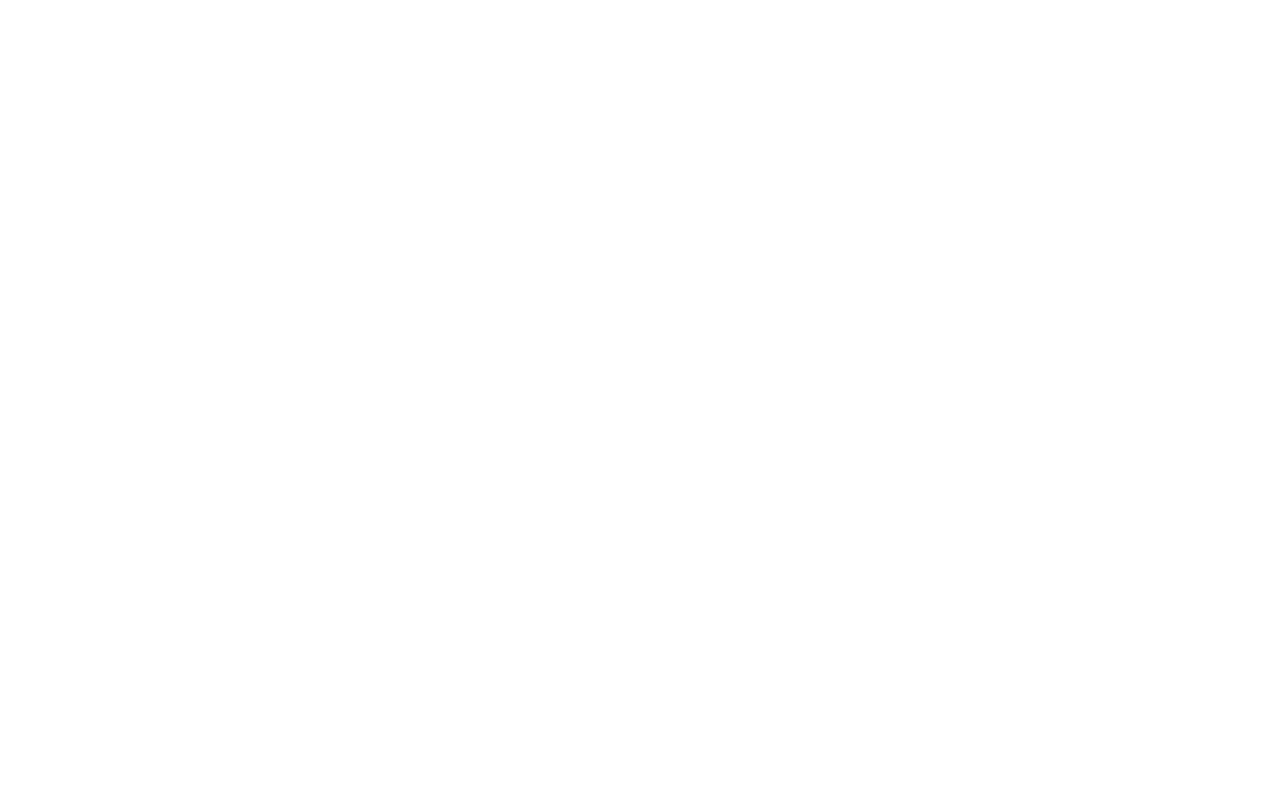
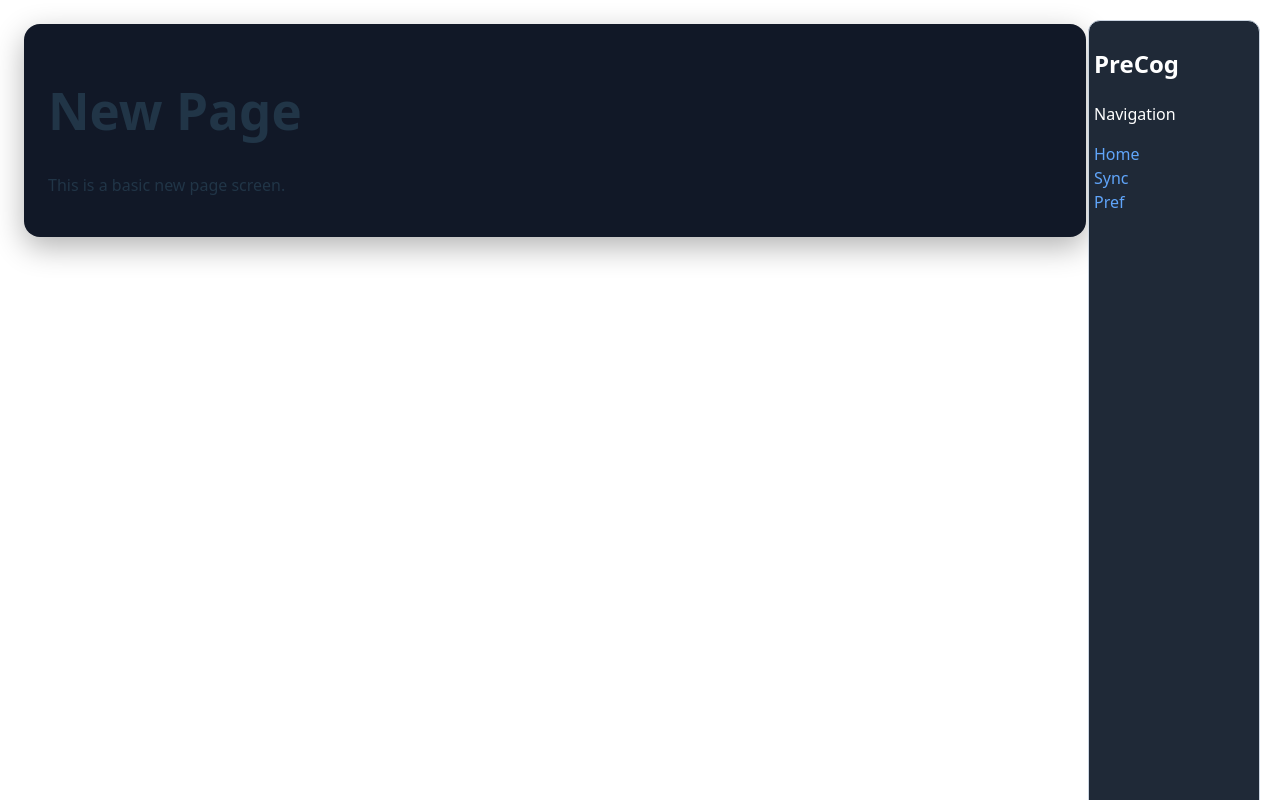
Before and after one commit to Ares1605/Sparkhacks2026, a React (Vite) app in the folder frontend/my-app/: page /pref in a window 1280 px wide. Before the commit this address had no page. Built offline with nearby package versions, Linux system fonts and the light colour scheme.

Commit message:
Adjust main layout width and spacing 2

```diff
--- a/frontend/my-app/src/App.css
+++ b/frontend/my-app/src/App.css
@@ -10,13 +10,12 @@
   display: flex;
   flex-direction: column;
 
-  width: calc(100% - 250px);
-  margin-right: 0;
+  width: 83vw;
+  margin-right: 20px;
 }
 
 .mainBox,
 .subBox {
-  width: 100%;
   border-radius: 16px;
   background: #111827;
   padding: 24px;
--- a/frontend/my-app/src/App.jsx
+++ b/frontend/my-app/src/App.jsx
@@ -1,6 +1,7 @@
 import { BrowserRouter as Router, Routes, Route, Link } from "react-router-dom";
 import Sync from "./pages/sync";
 import Home from "./pages/home"
+import Pref from "./pages/pref"
 import './App.css'
 
 function App() {
@@ -9,6 +10,7 @@ function App() {
       <Routes>
         <Route path="/" element={<Home />} />
         <Route path="/sync" element={<Sync />} />
+        <Route path="/pref" element={<Pref />} />
       </Routes>
     </Router>
   );
--- a/frontend/my-app/src/components/SideBar.jsx
+++ b/frontend/my-app/src/components/SideBar.jsx
@@ -4,11 +4,13 @@ import '../App.css'
 export default function Sidebar() {
     return (
       <div className="sidebar">
-        <h2>Sidebar</h2>
+        <h2>PreCog</h2>
         <p>Navigation</p>
         <Link to="/" style={{ color: '#60a5fa', textDecoration: 'none' }}> Home </Link>
         <br/>
         <Link to="/sync" style={{ color: '#60a5fa', textDecoration: 'none' }}> Sync </Link>
+        <br/>
+        <Link to="/pref" style={{ color: '#60a5fa', textDecoration: 'none' }}> Pref </Link>
       </div>
     );
 }
--- /dev/null
+++ b/frontend/my-app/src/pages/pref.jsx
@@ -0,0 +1,17 @@
+// src/pages/NewPage.jsx
+
+import Sidebar from "../components/SideBar";
+
+export default function NewPage() {
+  return (
+    <div className="layout">
+        <div className="main">
+            <div className="mainBox">
+                <h1>New Page</h1>
+                <p>This is a basic new page screen.</p>
+            </div>
+            <Sidebar/>
+        </div>
+    </div>
+  );
+}
```
